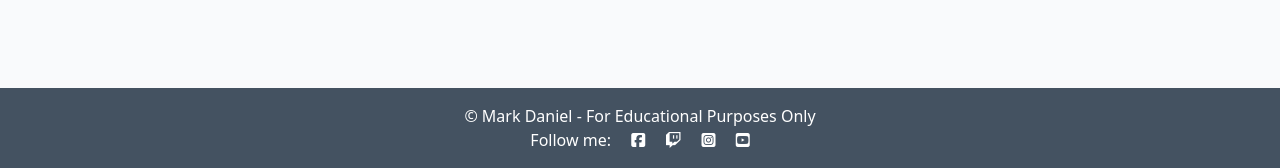
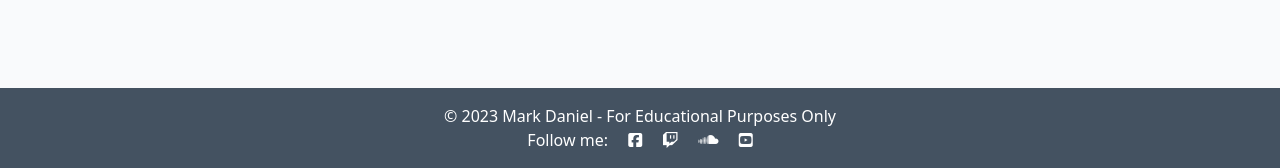
Before and after one commit to markdaniel1982/MD82-P4, a Django app: page /accounts/signup/ in a window 1280 px wide. Shown: the part 632-800 px from the top of the page. Run offline with Django 3.2, Linux system fonts and the light colour scheme; some libraries are stand-ins or nearby versions.

Commit message:
tidy styling, add social links and adjust alignment with bootstrap classes

```diff
--- a/static/css/style.css
+++ b/static/css/style.css
@@ -197,6 +197,10 @@ a {
     z-index: 100;
 }
 
+#social-link {
+    color: #fff;
+}
+
 .post-link {
     text-decoration: none;
     color: #445261;
--- a/templates/base.html
+++ b/templates/base.html
@@ -29,7 +29,7 @@
     <nav class="navbar navbar-expand-lg navbar-dark bg-dark">
         <div class="container-fluid">
             <a class="navbar-brand" href="{% url 'home' %}"><span><img id="navlogo"
-                        src="{% static 'media/mfa_logo.png' %}" alt=""></span></a>
+                        src="{% static 'media/mfa_logo.png' %}" alt="Logo"></span></a>
 
             <button class="navbar-toggler" type="button" data-bs-toggle="collapse" data-bs-target="#navbarText"
                 aria-controls="navbarText" aria-expanded="false" aria-label="Toggle navigation">
@@ -55,7 +55,8 @@
                     </li>
                     {% endif %}
 
-                    <span class="logotext">My Fishing Adventures</span></li>
+                    <span class="logotext">My Fishing Adventures</span>
+
                 </ul>
                 <span class="navbar-text text-muted">
                     Fishing Adventures in Northern Sweden!
@@ -100,11 +101,15 @@
 
     <!-- Footer -->
     <footer class="footer mt-auto py-3 dark-bg">
-        <p class="m-0 text-center text-white">&copy; Mark Daniel - For Educational Purposes Only</p>
-        <p class="m-0 text-center text-white">Follow me: <i class="fab fa-facebook-square ms-3"></i>
-            <i class="fab fa-twitch ms-3"></i>
-            <i class="fab fa-instagram-square ms-3"></i>
-            <i class="fab fa-youtube-square ms-3"></i>
+        <p class="m-0 text-center text-white">&copy;
+            <script>document.write(new Date().getFullYear())</script> Mark Daniel - For Educational Purposes Only
+        </p>
+        <p class="m-0 text-center text-white">Follow me: <i id="social-link" class="fab fa-facebook-square ms-3"></i>
+            <a href="https://www.twitch.tv/djmarkdaniel"><i id="social-link" class="fab fa-twitch ms-3"></i></a>
+            <a href="https://soundcloud.com/djmarkdaniel"><i id="social-link"
+                    class="fa-brands fa-soundcloud ms-3"></i></a>
+            <a href="https://www.youtube.com/channel/UClJUH7n0xCbdvEzgQ4G84gg"><i id="social-link"
+                    class="fab fa-youtube-square ms-3"></i></a>
         </p>
     </footer>
     <script>
```
